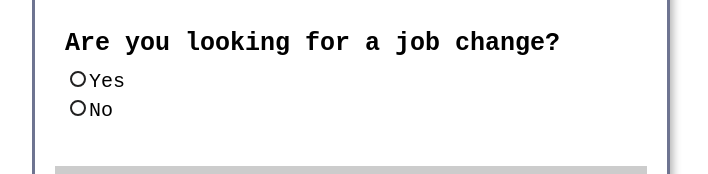
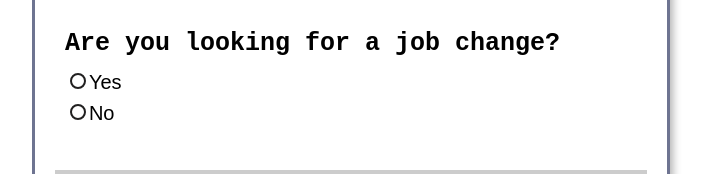
Before and after one commit to NikhilKushwaha12/Dynamic-form, a React (Vite) app: page / in a window 1280 px wide. Shown: the part 563-737 px from the top of the page, without its empty margins (289-997 px from the left). Built offline with nearby package versions, Linux system fonts and the light colour scheme.

Commit message:
Update App.css

```diff
--- a/src/App.css
+++ b/src/App.css
@@ -217,7 +217,7 @@ h2 {
 label {
   color: #000;
   font-size: 20px;
-
+   font-family:Arial, Helvetica, sans-serif;
 }
 
 .btn:hover {
@@ -384,7 +384,10 @@ small {
 
   font-size: 35px !important;
 }
+.respon{
+font-size: 23px;
 
+}
 .reason-options label {
   display: block;
   margin-bottom: 10px;
```
